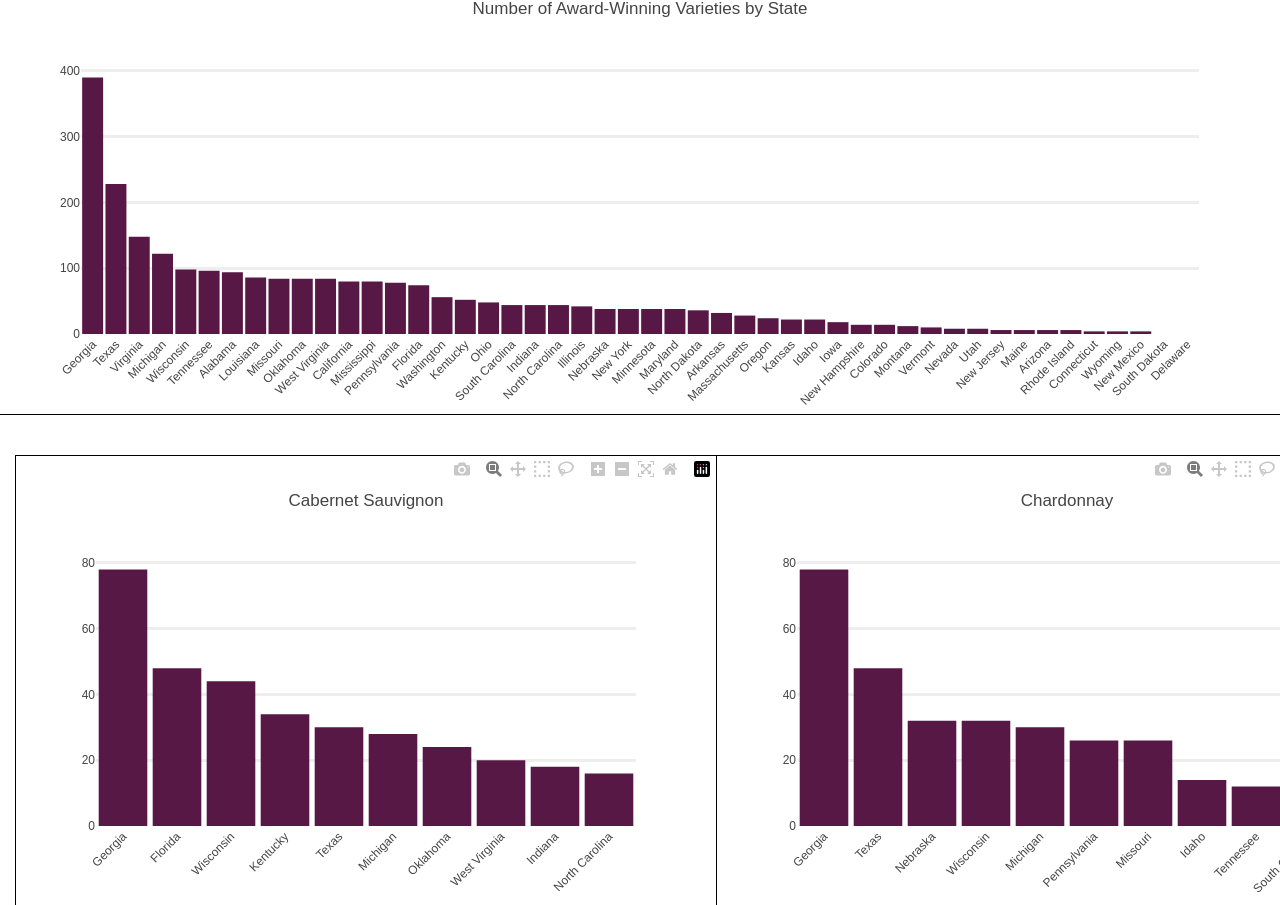
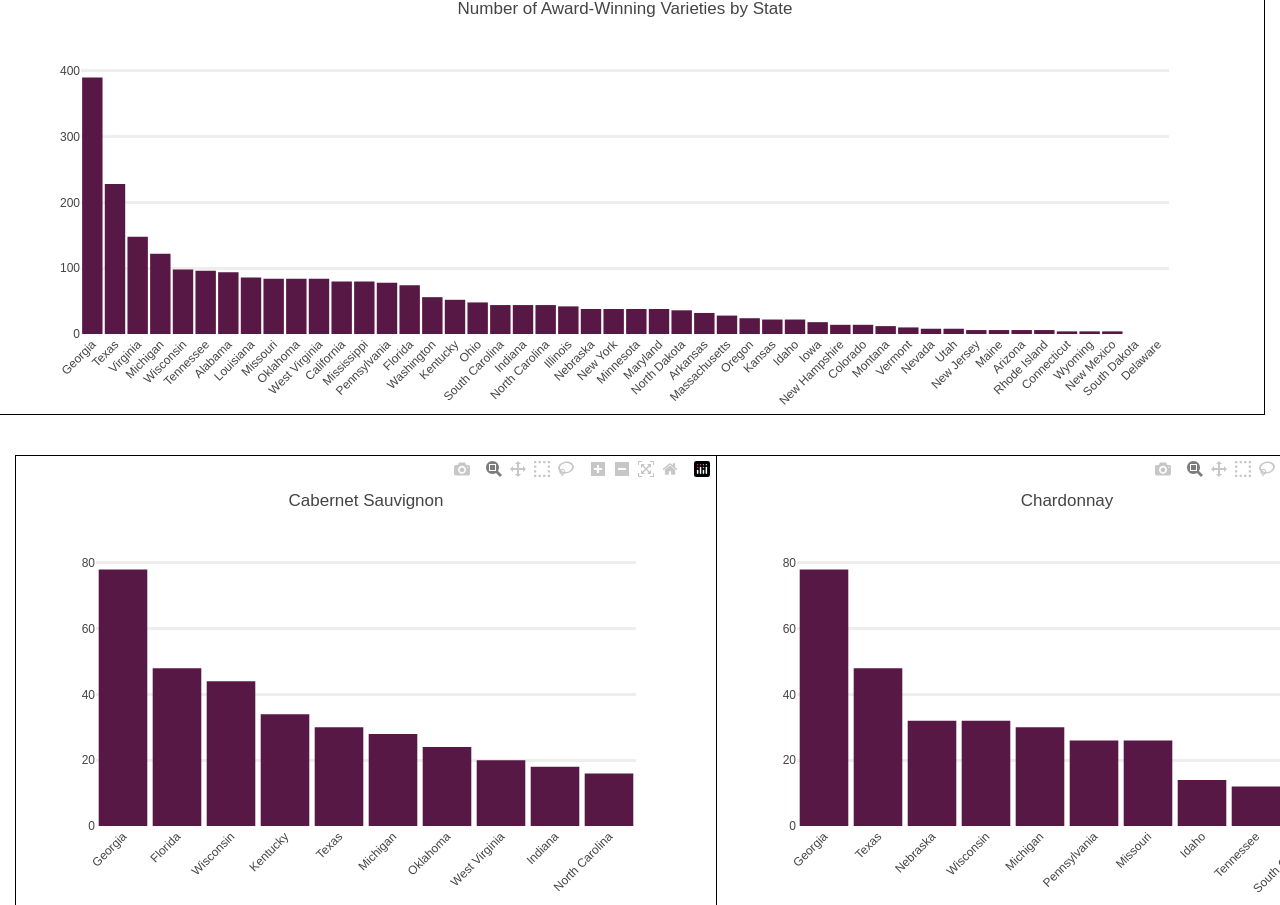
Before and after one commit to secicciari/final_project, a Flask app: page / in a window 1280 px wide; the page is wider, and only the part inside the window is pictured. Shown: the part 1033-1938 px from the top of that part. Run offline with Flask 2, Linux system fonts and the light colour scheme; some libraries are stand-ins or nearby versions.

Commit message:
Updating index.html

```diff
--- a/app/templates/index.html
+++ b/app/templates/index.html
@@ -57,8 +57,8 @@
     </div>
     <br>
     <!-- creating div container for our bar chart -->
-    <div class="row">
-      <div class="col-xs-12 col-sm-12 col-md-12 text-center" style="width: 100%; border:1px solid #000000;">
+    <div class="row" style="width: 100%" align="center">
+      <div class="col-xs-12 col-sm-12 col-md-12 text-center" style="border:1px solid #000000;">
         <div id="overall-bar"></div>
       </div>
     </div>
```
